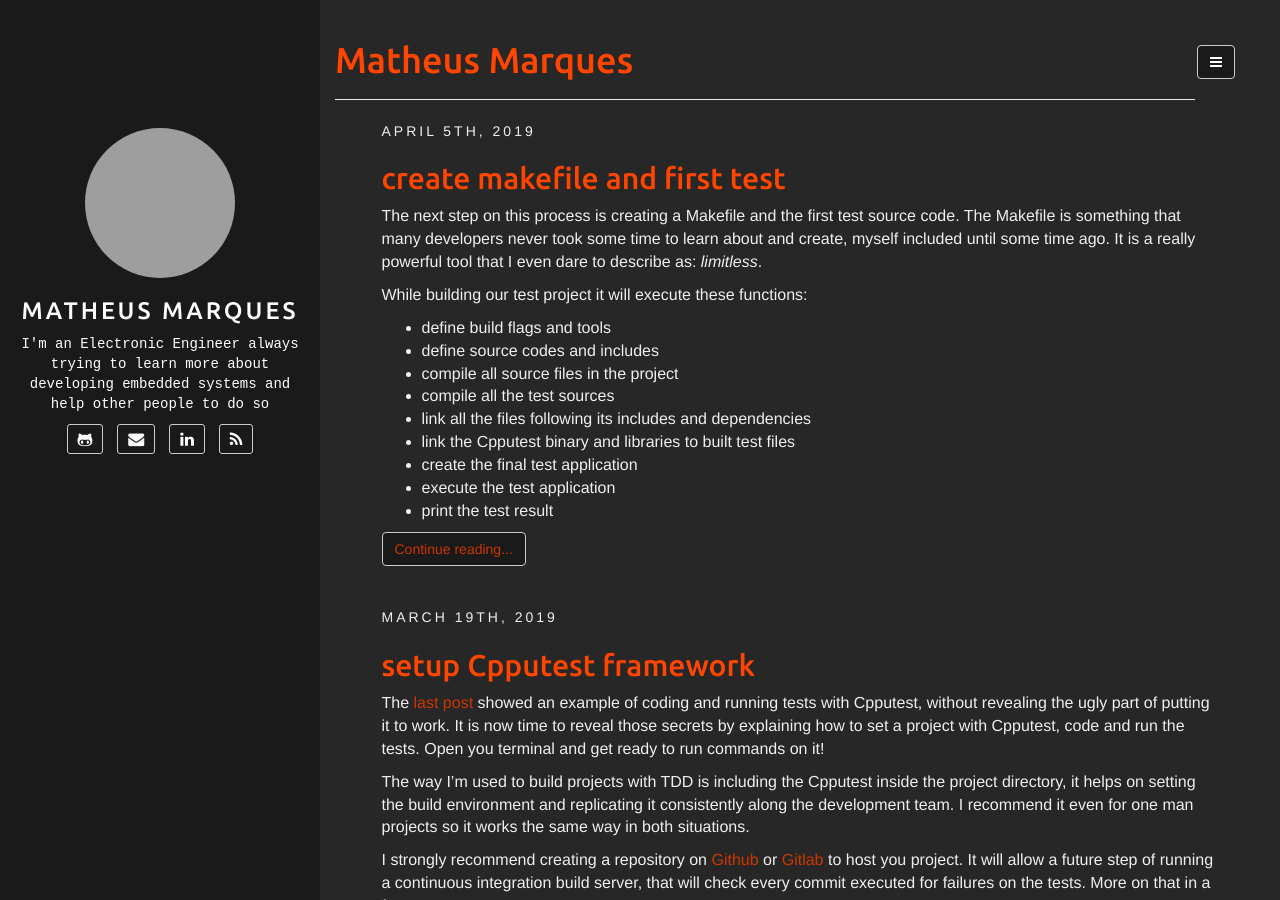
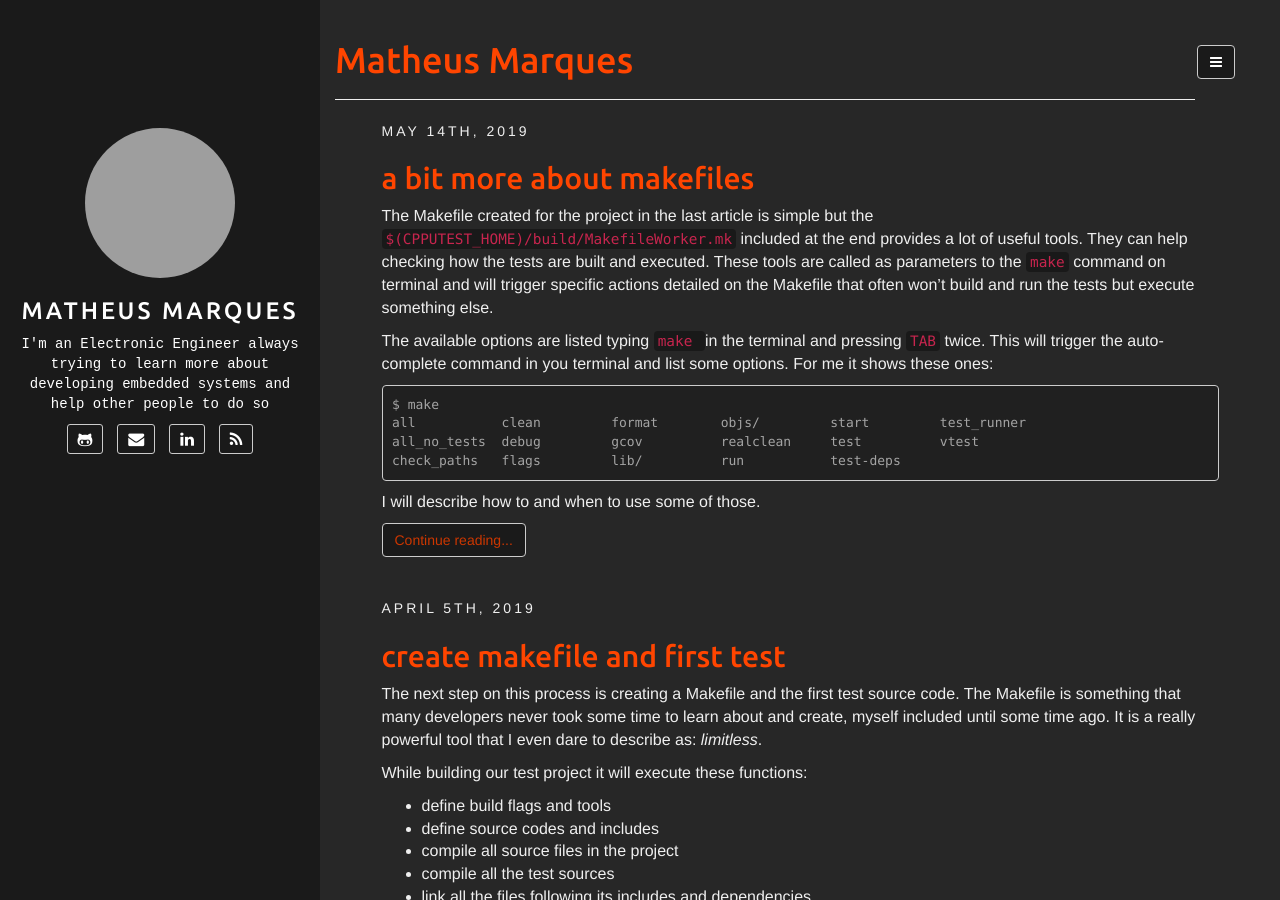
Before and after one commit to matheusmbar/matheusmbar.github.io, a Jekyll site: the page built from index.html, in a window 1280 px wide and 900 px high. Built offline with Jekyll 4.4.1, drawn with Linux system fonts in a browser that asks for light colours; the list of posts is cut into pages by our own code; some of the changed lines change nothing that is shown; grey boxes are pictures that could not be loaded.

Commit message:
new post and improvements on set_cpputest_framwork

````diff
--- a/_posts/2019-03-19-set_cppputest_framework.md
+++ b/_posts/2019-03-19-set_cppputest_framework.md
@@ -30,6 +30,8 @@ gcc --version
 g++ --version
 make --version
 git --version
+autoreconf --version
+libtool --version
 ```
 
 No command shall return `command not found`. Check the if the messages are similar to mine listed below:
@@ -64,6 +66,30 @@ There is NO WARRANTY, to the extent permitted by law.
 $ git --version
 git version 2.19.1
 ```
+
+```bash
+$ autoreconf --version
+autoreconf (GNU Autoconf) 2.69
+Copyright (C) 2012 Free Software Foundation, Inc.
+License GPLv3+/Autoconf: GNU GPL version 3 or later
+<http://gnu.org/licenses/gpl.html>, <http://gnu.org/licenses/exceptions.html>
+This is free software: you are free to change and redistribute it.
+There is NO WARRANTY, to the extent permitted by law.
+
+Written by David J. MacKenzie and Akim Demaille.
+```
+
+```bash
+$ libtool --version
+libtool (GNU libtool) 2.4.6
+Written by Gordon Matzigkeit, 1996
+
+Copyright (C) 2014 Free Software Foundation, Inc.
+This is free software; see the source for copying conditions.  There is NO
+warranty; not even for MERCHANTABILITY or FITNESS FOR A PARTICULAR PURPOSE.
+```
+
+In Ubuntu `libtool` is installed through `sudo apt install libtool` but it comes without an easy way to check if it is installed and its version. I've installed `libtool-bin` so the above command works.
 
 Take your time to make all of them work since there is no point in trying to execute the next steps otherwise.
 
@@ -127,7 +153,15 @@ Check that Cpputest files got downloaded.
 ls test/cpputest
 ```
 
-No need to pay much attention to the filenames, just check that there are tens of them (something around 40 ~ 50) and go to the next section.
+No need to pay much attention to the filenames, just check that there are tens of them (something around 40 ~ 50) and go to the next section. In some cases the submodule files may not be initialized automatically (as when you clone the repository in another workstation), it is simple to solve:
+
+```bash
+# go inside submodule folder
+cd test/cpputest
+git submodule update --init
+# check that the files are present now
+ls
+```
 
 ## Build Cpputest
 
--- /dev/null
+++ b/_posts/2019-05-14-more_about_makefiles.md
@@ -0,0 +1,134 @@
+---
+layout: post
+title: a bit more about makefiles
+categories: [bugfree-robot]
+tags: [TDD, embedded, programming]
+comments: true
+footnote: Makefile options can make a lot
+---
+
+
+The Makefile created for the project in the last article is simple but the `$(CPPUTEST_HOME)/build/MakefileWorker.mk` included at the end provides a lot of useful tools. They can help checking how the tests are built and executed. These tools are called as parameters to the `make` command on terminal and will trigger specific actions detailed on the Makefile that often won't build and run the tests but execute something else.
+
+The available options are listed typing `make ` in the terminal and pressing `TAB` twice. This will trigger the auto-complete command in you terminal and list some options. For me it shows these ones:
+
+```
+$ make
+all           clean         format        objs/         start         test_runner
+all_no_tests  debug         gcov          realclean     test          vtest
+check_paths   flags         lib/          run           test-deps
+```
+
+I will describe how to and when to use some of those.
+
+<!--more-->
+
+### `make all`
+Executing `make` is the same as calling `make all`. It will compile everything that is listed in the project Makefile (libraries and tests), call the linker, create the test binary and execute it. It is the most used one since it does everything you usually need while developing.
+
+### `make all_no_tests`
+This one will compile everything but the test files and won't build the test binary neither execute it for obvious reasons. It can help in a bigger project where the tests take much time to build/execute and at some moment of the development cycle the need is checking if the libraries are building.
+
+### `make vtest`
+It will execute as `make all` but listing each individual test that is executed and how long it takes to execute. It is one of my favorites as sometimes I include temporary print functions to help debugging so it is easy to check what is printing inside each test.
+This is the output for the `bugfree-robot` at current stage:
+
+```
+Running test_runner
+TEST(multiply_funtion, max_min_values) - 0 ms
+TEST(multiply_funtion, opposite_signs) - 0 ms
+TEST(multiply_funtion, two_negatives) - 0 ms
+TEST(multiply_funtion, two_positives) - 0 ms
+TEST(dummy_test, pass_me) - 0 ms
+
+OK (5 tests, 5 ran, 10 checks, 0 ignored, 0 filtered out, 0 ms)
+```
+
+A `printf("\nExited function 1\n")` called inside test "opposite_signs" will result in this:
+```
+Running test_runner
+TEST(multiply_funtion, max_min_values) - 0 ms
+TEST(multiply_funtion, opposite_signs) - 0 ms
+Exited function 1
+
+TEST(multiply_funtion, two_negatives) - 0 ms
+TEST(multiply_funtion, two_positives) - 0 ms
+TEST(dummy_test, pass_me) - 0 ms
+
+OK (5 tests, 5 ran, 10 checks, 0 ignored, 0 filtered out, 0 ms)
+```
+
+
+### `make clean`
+This one is pretty familiar for developers and will delete most of the files created during the build process. It is that friend you remember to call when the build or the tests are failing and you don't know why anymore :sweat_smile:
+
+### `make realclean`
+Almost the same as the one above but it will delete files that are in the compiling folders but are not listed as files created by the Makefile anymore. It will delete a file that was compiled before through the Makefile but is not anymore listed for it to build, `make clean` will keep these files. I recommend executing it sometimes to make sure that no old previously compiled files are being used in the tests and helping them to fail/success.  It is almost mandatory when changes are made on the paths on the Makefile.
+
+### `make debug`
+It is intended to be used while looking for errors on building and running the tests and libraries. It will provide a long list of all the file paths that are considered by the Makefile. The shown classes are:
+
+ - Target Source files
+ - Target Object files
+ - Test Source files
+ - Test Object files
+ - Mock Source files
+ - Mock Object files
+ - All Input Dependency files
+ - Stuff to clean
+ - Includes
+Remember to execute it if the linker is falling or some tests are not failing when they should. It will help debugging the Makefile
+
+
+### `make flags`
+It is complementary to `make debug` but focused in the build process. It provides a list of flags used when calling `gcc` and `g++` when the libraries and tests are built and linked. I intent to write an article about these flags since they can help on coding at higher standards. The flags categories are:
+
+ - Compile C and C++ source with CPPFLAGS
+ - Compile C++ source with CXXFLAGS
+ - Compile C source with CFLAGS
+ - Link with LDFLAGS
+ - Link with LD_LIBRARIES
+ - Create libraries with ARFLAGS
+
+### `make gcov`
+It will trigger code coverage verification and print the summary. It requires some additional configuration and provides some nice statistics about code sections that are not tested.
+
+### `make check_paths`
+It is possible to develop your own commands too and this is the one that I've made. It is coded in the project's Makefile as this:
+
+```
+.PHONY: check_paths
+check_paths:
+        @echo "\nRepository dir\t" $(REPOSITORY_DIR)
+        @echo "\nTest dir\t" $(TEST_DIR)
+        @echo "\nMakefile dir\t" $(MAKEFILE_DIR)
+        @echo "\nProject dir\t" $(PROJECT_DIR)
+        @echo "\nSrc dir  \t" $(SRC_DIR)
+        @echo "\nSrc dirs  \t" $(SRC_DIRS)
+        @echo "\nInclude dirs  \t" $(INCLUDE_DIRS)
+        @echo "\nCpputest home  \t" $(CPPUTEST_HOME)
+```
+
+It is intended to help checking the paths set in the Makefile. It will print all of them fully expanded and show clear if some path is missing a slash or not solving symbols correctly. This is the output for now:
+
+```
+$ make check_paths
+
+Repository dir
+
+Test dir     /home/matheus/bugfree_robot/test
+
+Makefile dir     /home/matheus/bugfree_robot/test/
+
+Project dir  /home/matheus/bugfree_robot
+
+Src dir
+
+Src dirs     /home/matheus/bugfree_robot
+
+Include dirs     /home/matheus/bugfree_robot /home/matheus/bugfree_robot/test/cpputest/include
+
+Cpputest home    /home/matheus/bugfree_robot/test/cpputest
+```
+
+There are the make commands that I recommend testing and getting used to while developing with TDD. They can accelerate debugging and creating automatic tasks that suit your project. The Makefile language seems similar to `bash` but it is not always like that, it takes some time to get used to it (I didn't get there yet).
````
